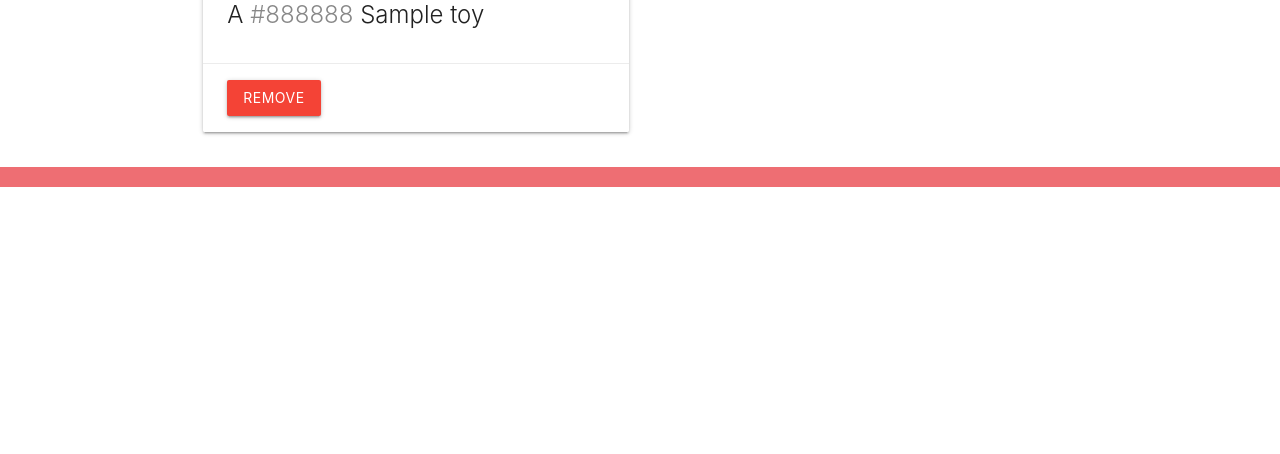
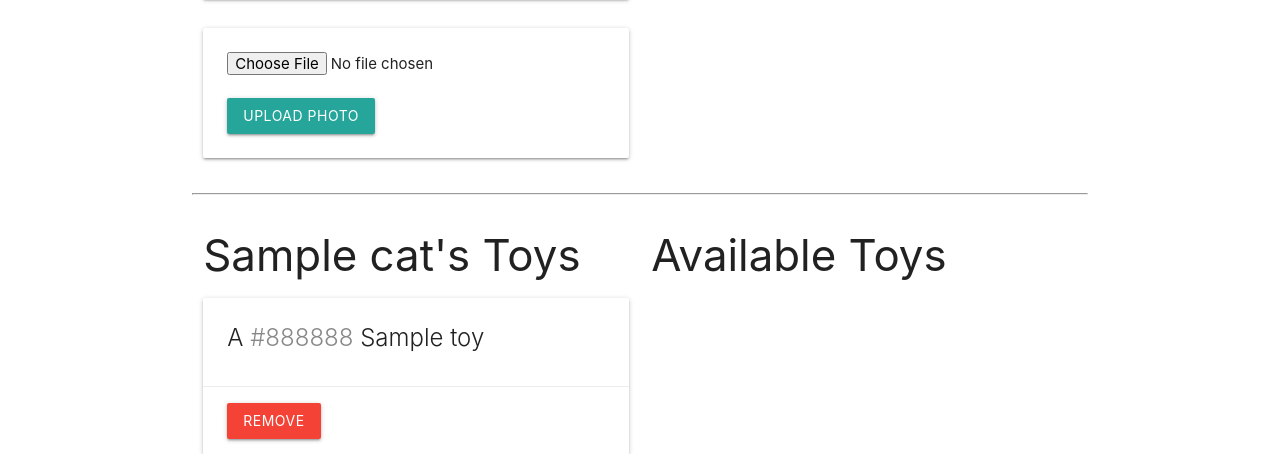
Before and after one commit to sei-ec-remote/cat-collector, a Django app: page /cats/1/ in a window 1280 px wide. Shown: the part 796-1250 px from the top of the page. Before the commit the page ends 983 px from the top, so only its background shows below. Run offline with Django 4.2, Linux system fonts and the light colour scheme; tables that the repository leaves empty hold one stand-in row (values such as "Sample post").

Commit message:
adds ui for photo viewing and uploads

```diff
--- a/main_app/templates/cats/detail.html
+++ b/main_app/templates/cats/detail.html
@@ -19,6 +19,24 @@
                     <a href="{% url 'cats_delete' cat.id %}">Delete</a>
                 </div>
             </div>
+            {% for photo in cat.photo_set.all %}
+                <img src="{{photo.url}}" alt="photo of cat" class="responsive-img card-panel">
+            {% empty %}
+                <div class="card-panel teal-text center-align">No Photos Uploaded</div>
+            {% endfor %}
+
+            <!-- here's where the photo form will live -->
+            <form
+                class="card-panel"
+                action="{% url 'add_photo' cat.id %}"
+                method="POST"
+                enctype="multipart/form-data"
+            >
+                {% csrf_token %}
+                <input type="file" name="photo-file" />
+                <br/><br/>
+                <input type="submit" class="btn" value="Upload Photo"/>
+            </form>
         </div>
         <div class="col s6">
             <form action="{% url 'add_feeding' cat.id %}" method="POST">
--- a/main_app/views.py
+++ b/main_app/views.py
@@ -120,6 +120,7 @@
 # view for adding photos
 def add_photo(request, cat_id):
     # photo-file will be the name attribute of our form input
+    # input type will be file
     photo_file = request.FILES.get('photo-file', None)
     # use conditional logic to make sure a file is present
     if photo_file:
```
